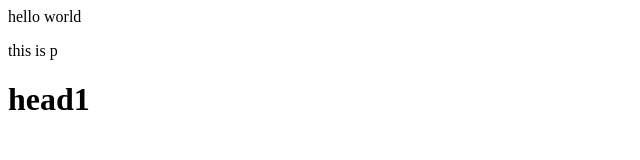
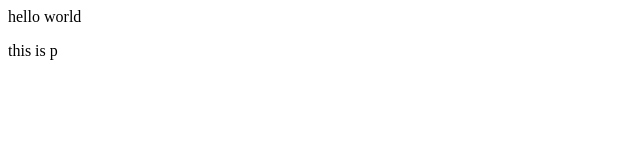
Before and after one commit to Omar-Aj/git-course, a plain HTML site: page index.html in a window 1280 px wide. Shown: the whole page, without its empty margins (0-640 px from the left). Drawn offline with Linux system fonts and the light colour scheme.

Commit message:
deleted h1

```diff
--- a/index.html
+++ b/index.html
@@ -11,6 +11,5 @@
     <body>
         <div>hello world</div>
         <p>this is p</p>
-        <h1>head1</h1>
     </body>
 </html>
```
